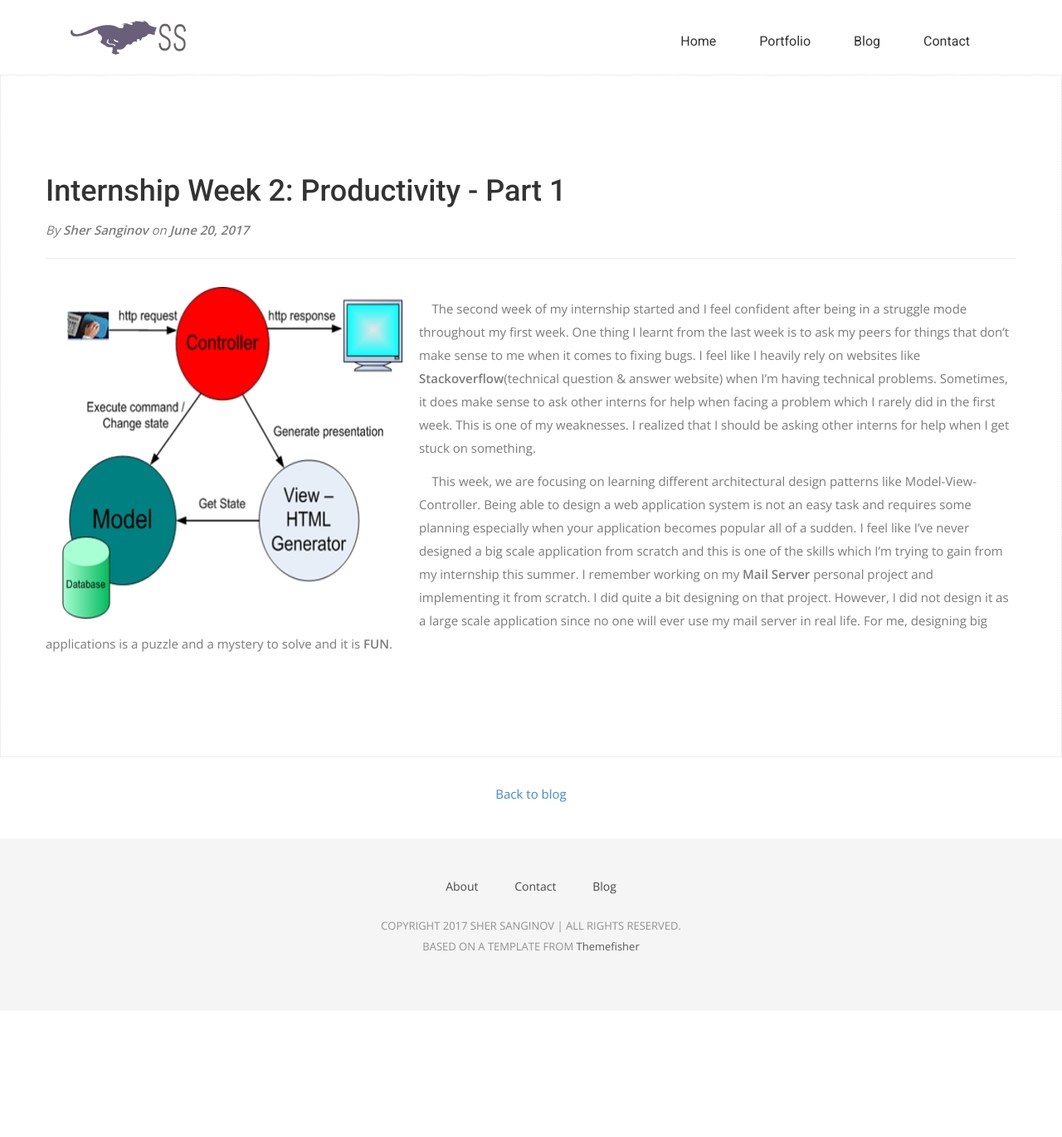
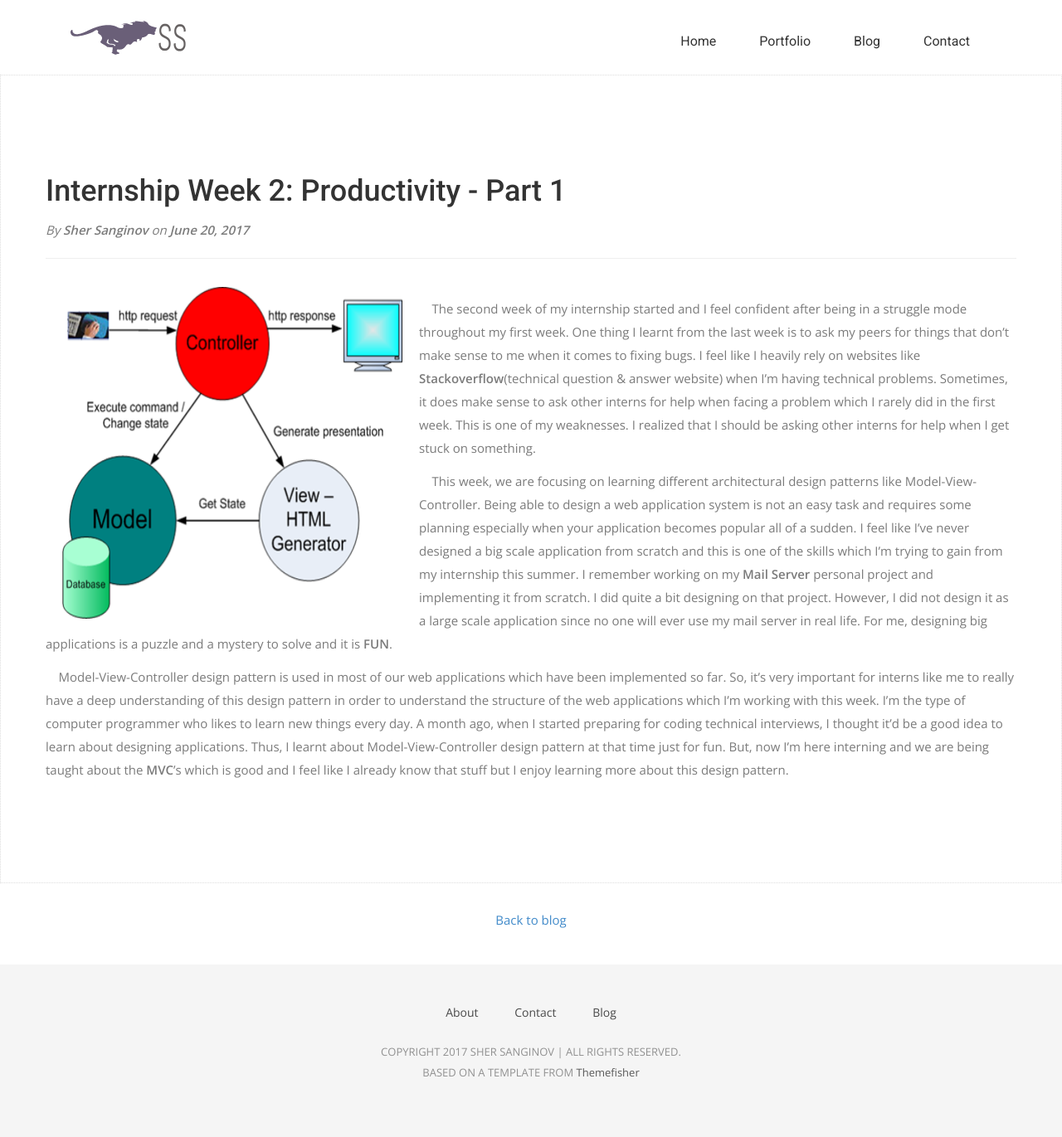
Before and after one commit to sanginovs/personal-website, a Jekyll site: the page built from _posts/2017-06-20-the-struggle.md, in a window 1280 px wide. Shown: the whole page at 83% size. Built offline with Jekyll 4.4.1, drawn with Linux system fonts in a browser that asks for light colours; nearby versions of some CDN libraries; some web fonts are replaced; before the commit the page ends 1219 px from its top, so only the background shows below that.

Commit message:
second blog is added

```diff
--- a/_posts/2017-06-20-the-struggle.md
+++ b/_posts/2017-06-20-the-struggle.md
@@ -10,3 +10,5 @@ author: "Sher Sanginov"
 &nbsp;&nbsp;&nbsp;&nbsp;The second week of my internship started and I feel confident after being in a struggle mode throughout my first week. One thing I learnt from the last week is to ask my peers for things that don't make sense to me when it comes to fixing bugs. I feel like I heavily rely on websites like **Stackoverflow**(technical question & answer website) when I'm having technical problems. Sometimes, it does make sense to ask other interns for help when facing a problem which I rarely did in the first week. This is one of my weaknesses. I realized that I should be asking other interns for help when I get stuck on something.
 
 &nbsp;&nbsp;&nbsp;&nbsp;This week, we are focusing on learning different architectural design patterns like Model-View-Controller. Being able to design a web application system is not an easy task and requires some planning especially when your application becomes popular all of a sudden. I feel like I've never designed a big scale application from scratch and this is one of the skills which I'm trying to gain from my internship this summer. I remember working on my **Mail Server** personal project and implementing it from scratch. I did quite a bit designing on that project. However, I did not design it as a large scale application since no one will ever use my mail server in real life. For me, designing big applications is a puzzle and a mystery to solve and it is **FUN**.
+
+&nbsp;&nbsp;&nbsp;&nbsp;Model-View-Controller design pattern is used in most of our web applications which have been implemented so far. So, it's very important for interns like me to really have a deep understanding of this design pattern in order to understand the structure of the web applications which I'm working with this week. I'm the type of computer programmer who likes to learn new things every day. A month ago, when I started preparing for coding technical interviews, I thought it'd be a good idea to learn about designing applications. Thus, I learnt about Model-View-Controller design pattern at that time just for fun. But, now I'm here interning and we are being taught about the **MVC**'s which is good and I feel like I already know that stuff but I enjoy learning more about this design pattern.
```
